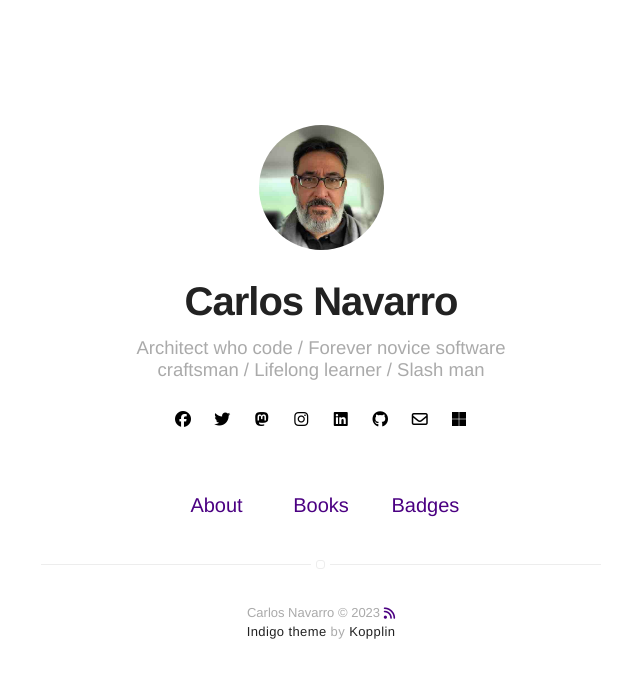
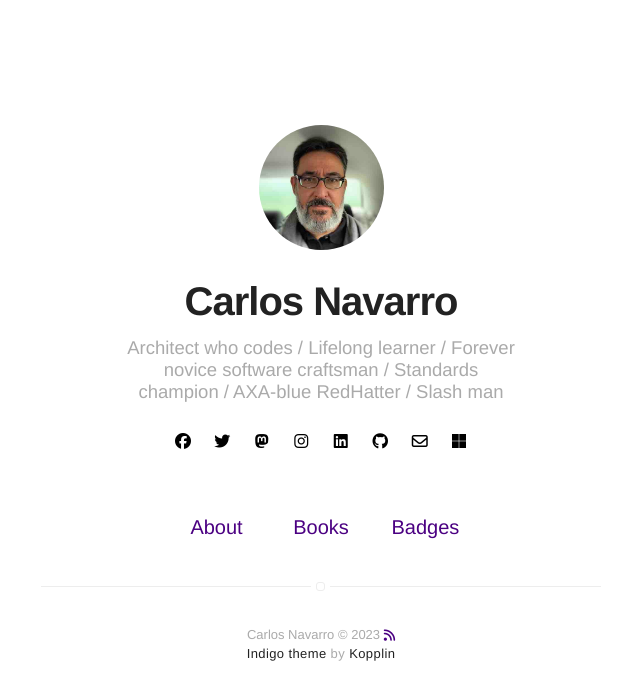
Before and after one commit to carlos-navarro/carlos-navarro.github.io, a Jekyll site: the page built from index.html, in a window 1280 px wide. Shown: the top 700 px of the page, without its empty margins (319-959 px from the left). Built offline with Jekyll 4.4.1, drawn with Linux system fonts in a browser that asks for light colours; nearby versions of some CDN libraries.

Commit message:
fix: unify slash header

```diff
--- a/_config.yml
+++ b/_config.yml
@@ -1,6 +1,6 @@
 # main text of home
 title: Carlos Navarro
-bio: Architect who code / Forever novice software craftsman / Lifelong learner / Slash man
+bio: Architect who codes / Lifelong learner / Forever novice software craftsman / Standards champion / AXA-blue RedHatter / Slash man
 
 # twitter summary info
 description: Me
```
Also changed, not shown: about.md (+0 -2 lines).
